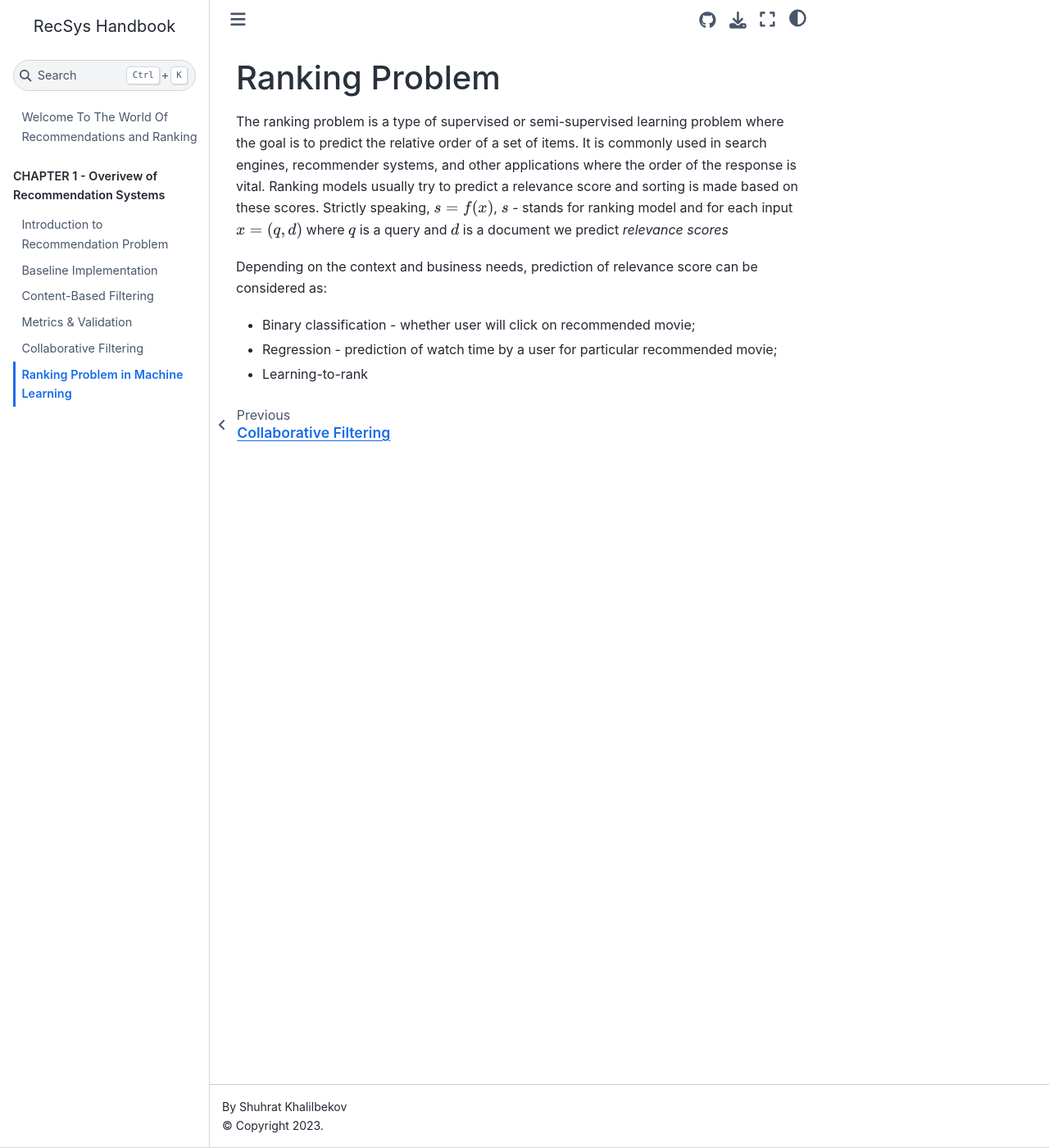
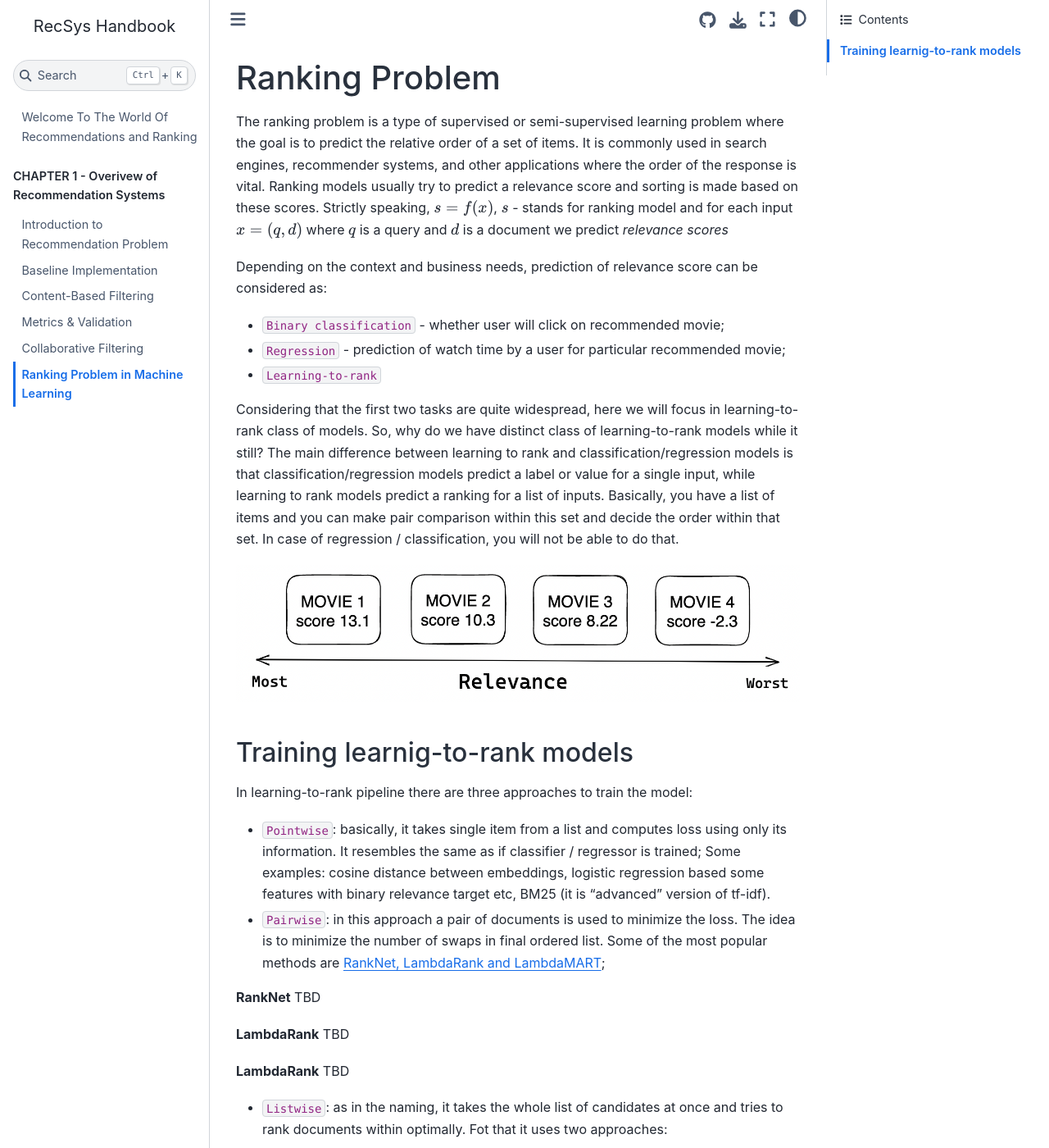
Before and after one commit to kshurik/rekkobook, a Jupyter Book: the page built from docs/chapter1/ranker.md, in a window 1280 px wide and 1400 px high. Shown: the whole window at 82% size. Built offline with Jupyter Book 1.0.4 settings and Sphinx 7.4.7 and the Sphinx Book theme 1.1.4, drawn with Linux system fonts in a browser that asks for light colours; some of the changed text lies outside the part shown.

Commit message:
updated theory

```diff
--- a/docs/chapter1/ranker.md
+++ b/docs/chapter1/ranker.md
@@ -21,6 +21,43 @@ Strictly speaking, $s = f(x)$, $s$ - stands for ranking model and for each
 input $x = (q, d)$ where $q$ is a query and $d$ is a document we predict *relevance scores*
 
 Depending on the context and business needs, prediction of relevance score can be considered as:
-- Binary classification - whether user will click on recommended movie;
-- Regression - prediction of watch time by a user for particular recommended movie;
-- Learning-to-rank
+- `Binary classification` - whether user will click on recommended movie;
+- `Regression` - prediction of watch time by a user for particular recommended movie;
+- `Learning-to-rank`
+
+Considering that the first two tasks are quite widespread, here we will focus in learning-to-rank
+class of models. So, why do we have distinct class of learning-to-rank models while it still?
+The main difference between learning to rank and classification/regression models is that
+classification/regression models predict a label or value for a single input,
+while learning to rank models predict a ranking for a list of inputs. Basically, you have a
+list of items and you can make pair comparison within this set and decide the order within that
+set. In case of regression / classification, you will not be able to do that.
+
+![](img/ranking_example_1.png)
+
+## Training learnig-to-rank models
+In learning-to-rank pipeline there are three approaches to train the model:
+- `Pointwise`: basically, it takes single item from a list and computes loss using
+only its information. It resembles the same as if classifier / regressor is trained;
+Some examples: cosine distance between embeddings, logistic regression based some
+features with binary relevance target etc, BM25 (it is "advanced" version of tf-idf).
+
+- `Pairwise`: in this approach a pair of documents is used to minimize the loss.
+The idea is to minimize the number of swaps in final ordered list. Some of the most
+popular methods are [RankNet, LambdaRank and LambdaMART](https://www.microsoft.com/en-us/research/wp-content/uploads/2016/02/MSR-TR-2010-82.pdf);
+
+**RankNet**
+TBD
+
+**LambdaRank**
+TBD
+
+**LambdaRank**
+TBD
+
+- `Listwise`: as in the naming, it takes the whole list of candidates at once and tries to rank
+documents within optimally. Fot that it uses two approaches:
+1. Direct optimization of information retrievals (IR) metric such as NDCG via approximation
+with [SoftRank](https://www.microsoft.com/en-us/research/wp-content/uploads/2016/02/SoftRankWsdm08Submitted.pdf) / [AdaRank](https://www.semanticscholar.org/paper/AdaRank%3A-a-boosting-algorithm-for-information-Xu-Li/a489d95fb930401c1f4b7d92bb139d271d49abbf);
+2. Minimization of the loss that is defined based on you domain knowledge of what you are trying to achieve.
+These are ListNet, ListMLE losses.
```
